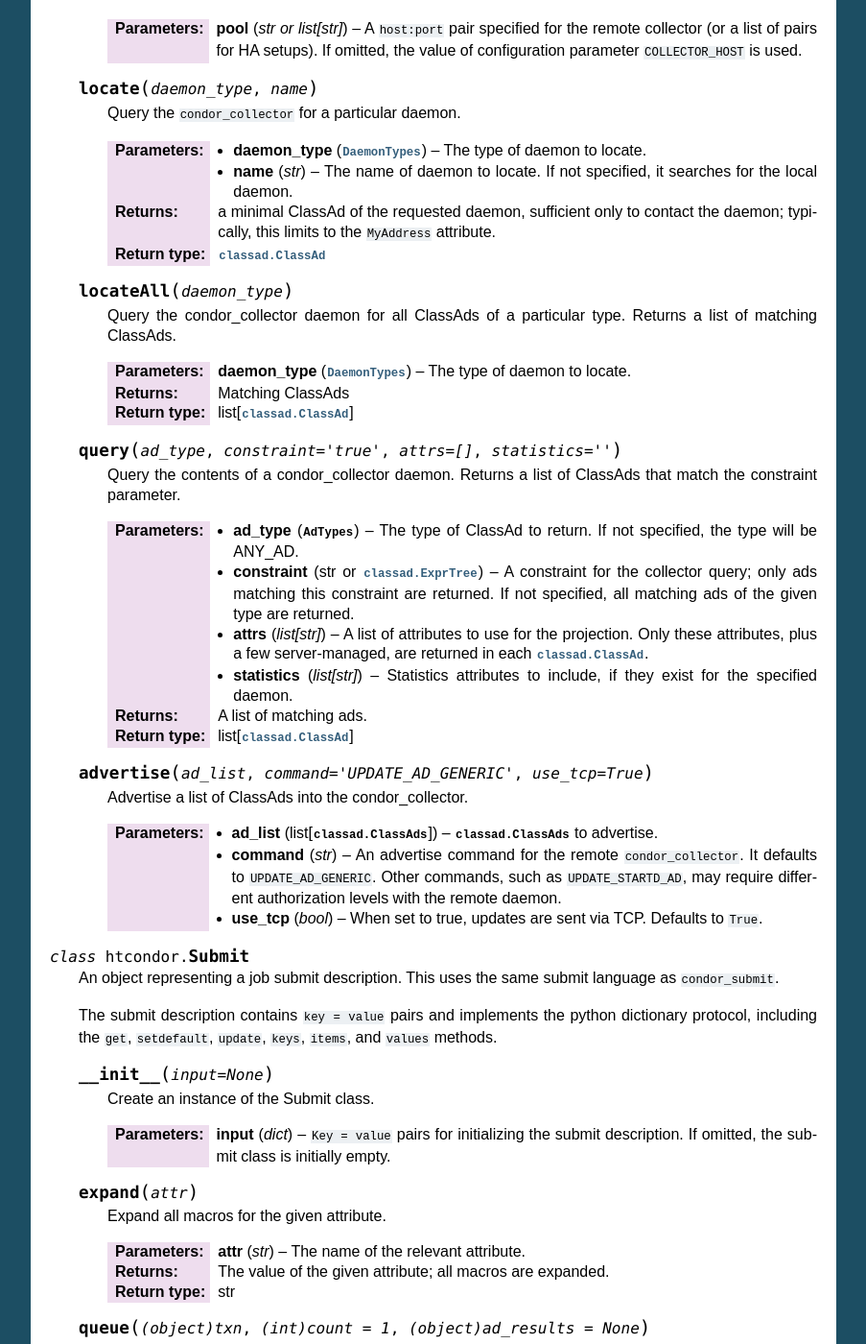
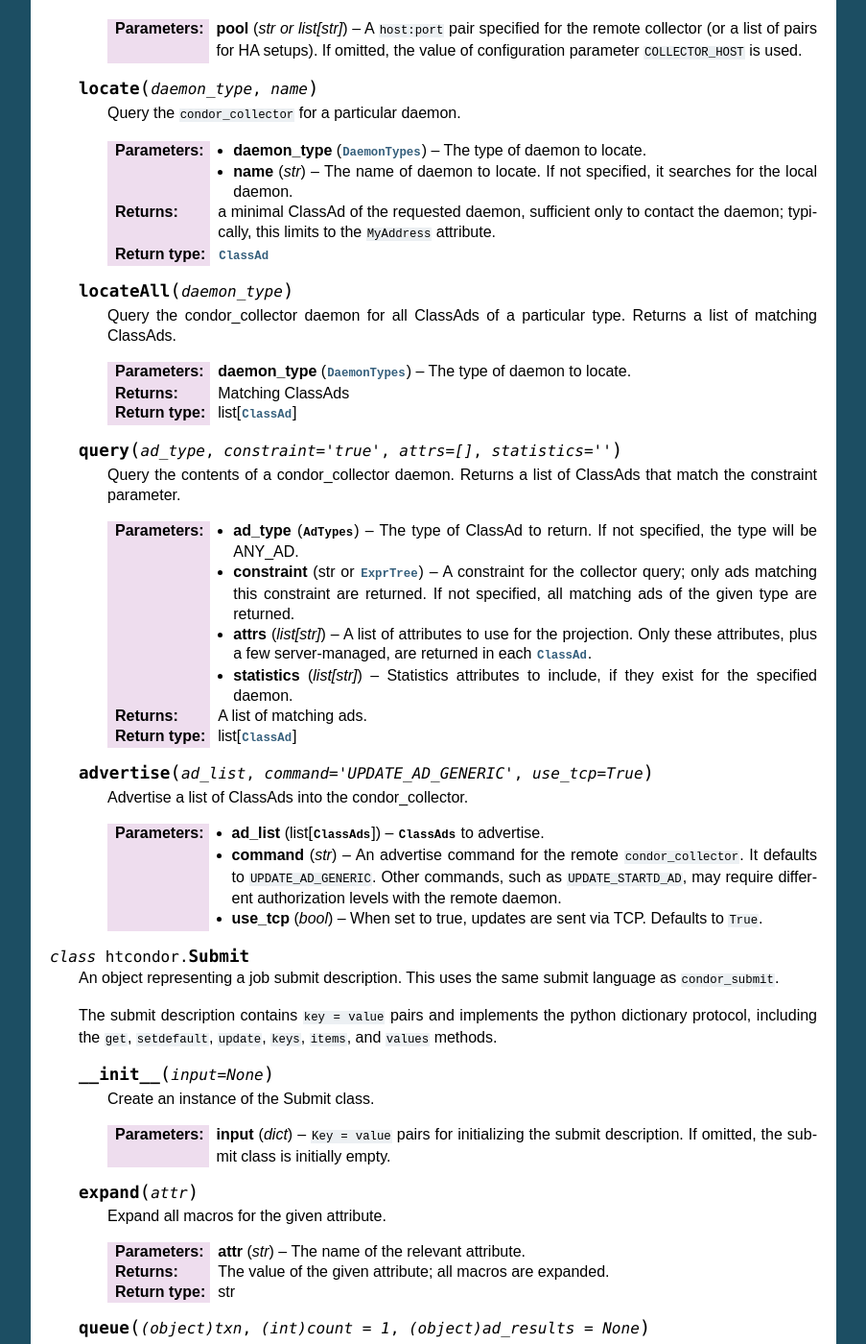
Before and after one commit to htcondor/htcondor-python, a Sphinx documentation site: the page built from docs/htcondor.rst, in a window 1280 px wide and 1400 px high, scrolled down 5103 px. Shown: the whole window at 96% size, without its empty margins (198-1101 px from the left). Built offline with Sphinx 7.4.7, drawn with Linux system fonts in a browser that asks for light colours; some of the changed text lies outside the part shown.

Commit message:
Try to fix cross-refs between pages.

```diff
--- a/docs/conf.py
+++ b/docs/conf.py
@@ -25,7 +25,7 @@ import sys, os
 
 # Add any Sphinx extension module names here, as strings. They can be extensions
 # coming with Sphinx (named 'sphinx.ext.*') or your custom ones.
-extensions = ['sphinx.ext.autodoc']
+extensions = ['sphinx.ext.autodoc', 'sphinx.ext.intersphinx']
 
 # Add any paths that contain templates here, relative to this directory.
 templates_path = ['_templates']
--- a/docs/htcondor.rst
+++ b/docs/htcondor.rst
@@ -81,7 +81,7 @@ Module Classes
       :param location_ad: describes the location of the remote ``condor_schedd``
          daemon, as returned by the :meth:`Collector.locate` method. If the parameter is omitted,
          the local ``condor_schedd`` daemon is used.
-      :type location_ad: :class:`classad.ClassAd`
+      :type location_ad: :class:`~classad.ClassAd`
 
    .. method:: transaction(flags=0, continue_txn=False)
 
@@ -119,7 +119,7 @@ Module Classes
       :param opts: Additional flags for the query; these may affect the behavior of the ``condor_schedd``.
       :type opts: :class:`QueryOpts`.
       :return: ClassAds representing the matching jobs.
-      :rtype: list[:class:`classad.ClassAd`]
+      :rtype: list[:class:`~classad.ClassAd`]
 
    .. method:: xquery( requirements='true', projection=[] , limit=-1 , opts=QueryOpts.Default , name=None)
 
@@ -223,7 +223,7 @@ Module Classes
 
       :param cluster_ad: The base ad for the new job cluster; this is the same format
          as in the :meth:`submit` method.
-      :type cluster_ad: :class:`classad.ClassAd`
+      :type cluster_ad: :class:`~classad.ClassAd`
       :param list proc_ads: A list of 2-tuples; each tuple has the format of ``(proc_ad, count)``.
          For each list entry, this will result in count jobs being submitted inheriting from
          both ``cluster_ad`` and ``proc_ad``.
@@ -316,7 +316,7 @@ Module Classes
       :param str name: The name of daemon to locate. If not specified, it searches for the local daemon.
       :return: a minimal ClassAd of the requested daemon, sufficient only to contact the daemon;
          typically, this limits to the ``MyAddress`` attribute.
-      :rtype: :class:`classad.ClassAd`
+      :rtype: :class:`~classad.ClassAd`
 
    .. method:: locateAll( daemon_type )
 
@@ -325,7 +325,7 @@ Module Classes
       :param daemon_type: The type of daemon to locate.
       :type daemon_type: :class:`DaemonTypes`
       :return: Matching ClassAds
-      :rtype: list[:class:`classad.ClassAd`]
+      :rtype: list[:class:`~classad.ClassAd`]
 
    .. method:: query( ad_type, constraint='true', attrs=[], statistics='' )
 
@@ -335,13 +335,13 @@ Module Classes
       :type ad_type: :class:`AdTypes`
       :param constraint: A constraint for the collector query; only ads matching this constraint are returned.
          If not specified, all matching ads of the given type are returned.
-      :type constraint: str or :class:`classad.ExprTree`
+      :type constraint: str or :class:`~classad.ExprTree`
       :param attrs: A list of attributes to use for the projection.  Only these attributes, plus a few server-managed,
-         are returned in each :class:`classad.ClassAd`.
+         are returned in each :class:`~classad.ClassAd`.
       :type attrs: list[str]
       :param list[str] statistics: Statistics attributes to include, if they exist for the specified daemon.
       :return: A list of matching ads.
-      :rtype: list[:class:`classad.ClassAd`]
+      :rtype: list[:class:`~classad.ClassAd`]
 
    .. directQuery( daemon_type, name = '', projection = [], statistics = '' )
 
@@ -351,19 +351,19 @@ Module Classes
       :param daemon_type: Specifies the type of the remote daemon to query.
       :type daemon_type: :class:`DaemonTypes`
       :param str name: Specifies the daemon's name. If not specified, the local daemon is used.
-      :param projection: is a list of attributes requested, to obtain only a subset of the attributes from the daemon's :class:`classad.ClassAd`.
+      :param projection: is a list of attributes requested, to obtain only a subset of the attributes from the daemon's :class:`~classad.ClassAd`.
       :type projection: list[str]
       :param statistics: Statistics attributes to include, if they exist for the specified daemon.
       :type statistics: str
       :return: The ad of the specified daemon.
-      :rtype: :class:`classad.ClassAd`
+      :rtype: :class:`~classad.ClassAd`
 
    .. method:: advertise( ad_list, command="UPDATE_AD_GENERIC", use_tcp=True )
 
       Advertise a list of ClassAds into the condor_collector.
 
-      :param ad_list: :class:`classad.ClassAds` to advertise.
-      :type ad_list: list[:class:`classad.ClassAds`]
+      :param ad_list: :class:`~classad.ClassAds` to advertise.
+      :type ad_list: list[:class:`~classad.ClassAds`]
       :param str command: An advertise command for the remote ``condor_collector``. It defaults to ``UPDATE_AD_GENERIC``.
          Other commands, such as ``UPDATE_STARTD_AD``, may require different authorization levels with the remote daemon.
       :param bool use_tcp: When set to true, updates are sent via TCP.  Defaults to ``True``.
@@ -437,7 +437,7 @@ Module Classes
 
       :param ad: The ClassAd of the daemon as returned by :meth:`Collector.locate`;
          alternately, the sinful string can be given directly as the first parameter.
-      :type ad: str or :class:`classad.ClassAd`
+      :type ad: str or :class:`~classad.ClassAd`
       :param command: The DaemonCore command to try; if not given, ``'DC_NOP'`` will be used.
       :return: An ad describing the results of the test security negotiation.
       :rtype: :class:`~classad.ClassAd`
@@ -514,7 +514,7 @@ Iterator and Helper Classes
    .. method:: next()
 
       :return: the next available history ad.
-      :rtype: :class:`classad.ClassAd`
+      :rtype: :class:`~classad.ClassAd`
       :raises StopIteration: when no additional ads are available.
 
 .. class:: QueryIterator
@@ -528,7 +528,7 @@ Iterator and Helper Classes
          to :attr:`~BlockingMode.Blocking`.
       :type mode: :class:`BlockingMode`
       :return: the next available job ad.
-      :rtype: :class:`classad.ClassAd`
+      :rtype: :class:`~classad.ClassAd`
       :raises StopIteration: when no additional ads are available.
 
    .. method:: nextAdsNonBlocking()
@@ -539,7 +539,7 @@ Iterator and Helper Classes
       an exception if no ads are available or the iterator is finished.
 
       :return: Zero-or-more job ads.
-      :rtype: list[:class:`classad.ClassAd`]
+      :rtype: list[:class:`~classad.ClassAd`]
 
    .. method:: tag()
 
```
Also changed, not shown: other parts of docs/htcondor.rst (+1 -1 lines), docs/classad.rst (+5 -5 lines).
